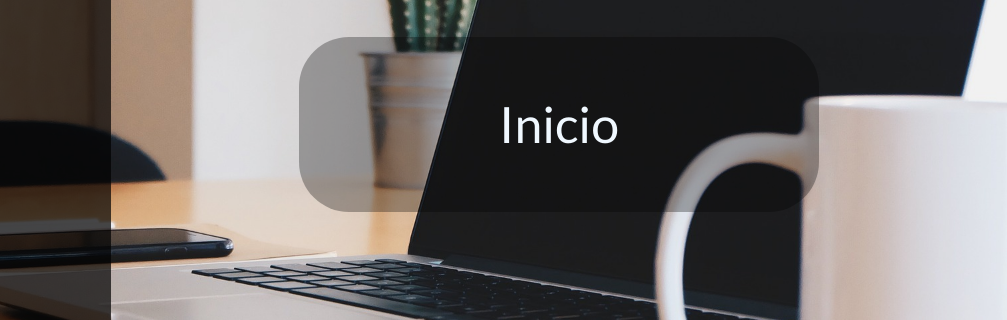
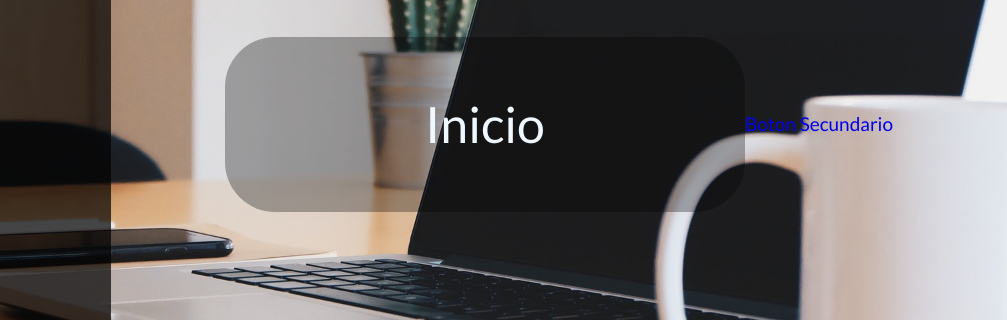
Before and after one commit to carlosvegabarrera/demo, a plain HTML site: page index.html in a window 1280 px wide. Shown: the part 276-596 px from the top of the page, 273-1280 px from the left. Drawn offline with Linux system fonts and the light colour scheme; a web font is replaced by a local one.

Commit message:
Agrega boton secundario

```diff
--- a/index.html
+++ b/index.html
@@ -21,6 +21,7 @@
       </div>
       <div class="bienvenidaDummy">
         <a class="btnInicial" href="#">Inicio</a>
+	<a class="btnSecundario" href="#">Boton Secundario</a>
       </div>
     </div>
   </div>
```
